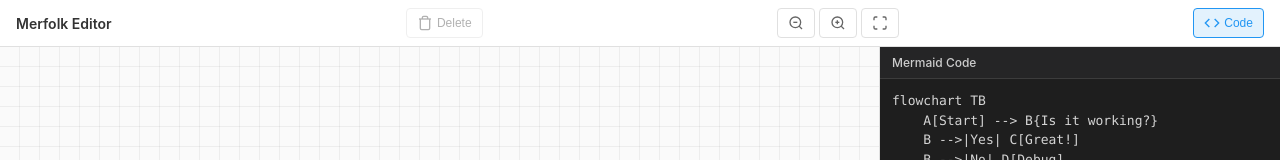
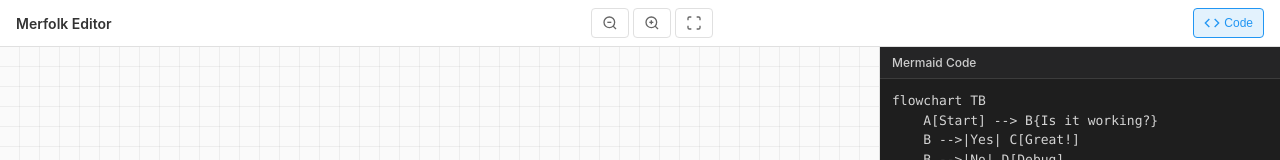
Before and after one commit to StrayDragon/merfolk-editor, a Svelte app: page / in a window 1280 px wide. Shown: the top 160 px of the page. Built offline with nearby package versions, Linux system fonts and the light colour scheme.

Commit message:
clean code

```diff
--- a/src/canvas/CanvasRenderer.ts
+++ b/src/canvas/CanvasRenderer.ts
@@ -228,7 +228,7 @@ export class CanvasRenderer {
         nodeGroup.attr('transform', `translate(${newX}, ${newY})`);
 
         // Update connected edges
-        this.updateEdgesForNode(node.id);
+        this.updateEdgesForNode();
       })
       .on('end', () => {
         nodeGroup.classed('dragging', false);
@@ -244,7 +244,7 @@ export class CanvasRenderer {
   /**
    * Update edges connected to a node
    */
-  private updateEdgesForNode(nodeId: string): void {
+  private updateEdgesForNode(): void {
     if (!this.model) return;
 
     // Clear all edge elements completely
--- a/src/components/Editor.svelte
+++ b/src/components/Editor.svelte
@@ -135,19 +135,6 @@
       console.error('[Editor] Failed to delete node:', error);
     }
   }
-
-  /**
-   * 删除选中的节点（工具栏按钮用）
-   */
-  function handleDeleteSelected(): void {
-    if (selectedNodeId) {
-      try {
-        handleDeleteNode(selectedNodeId);
-      } catch (error) {
-        console.error('[Editor] Failed to delete selected node:', error);
-      }
-    }
-  }
 </script>
 
 <div class="editor">
@@ -157,8 +144,6 @@
     onFitToView={fitToView}
     onZoomIn={zoomIn}
     onZoomOut={zoomOut}
-    onDeleteSelected={handleDeleteSelected}
-    hasSelection={selectedNodeId !== null}
   />
 
   <div class="editor-content">
--- a/src/components/InteractiveCanvas.svelte
+++ b/src/components/InteractiveCanvas.svelte
@@ -63,6 +63,7 @@
     sourceId: string;
     targetId: string;
     labelElement?: SVGGElement | SVGTextElement;
+    labelContainer?: SVGGElement | SVGTextElement;
     labelText?: string;
     originalPoints: string;
     decodedPoints?: Point[];
@@ -257,6 +258,10 @@
           directLabel.labelElement ??
           pickLabelForPath(pathCandidate.path, edgeLabelList, usedLabels);
         const overlayLabel = edge.text ? createOverlayLabel(pathCandidate.path, edge.text) : undefined;
+        const labelContainer =
+          overlayLabel
+            ? getLabelContainer(overlayLabel)
+            : directLabel.labelContainer ?? getLabelContainer(labelElement);
         // 避免重复显示 Mermaid 原标签
         if (labelElement) {
           labelElement.style.opacity = '0';
@@ -284,6 +289,7 @@
           sourceId: edge.source,
           targetId: edge.target,
           labelElement: overlayLabel ?? labelElement,
+          labelContainer,
           labelText: edge.text,
           originalPoints: pathCandidate.originalPoints,
           decodedPoints,
@@ -313,6 +319,7 @@
             pickedLabel && pickedLabel.textContent
               ? createOverlayLabel(path, pickedLabel.textContent.trim())
               : undefined;
+          const labelContainer = getLabelContainer(overlayLabel ?? pickedLabel ?? undefined);
           if (pickedLabel) {
             pickedLabel.style.opacity = '0';
           }
@@ -328,6 +335,7 @@
             sourceId: endpoints.sourceId,
             targetId: endpoints.targetId,
             labelElement: overlayLabel ?? pickedLabel,
+            labelContainer,
             labelText: overlayLabel ? overlayLabel.textContent ?? undefined : pickedLabel?.textContent ?? undefined,
             originalPoints: path.getAttribute('data-points') || '',
             decodedPoints,
@@ -473,8 +481,8 @@
   /**
    * 解码 Mermaid 存在 data-points 上的路径信息
    */
-  function decodeEdgePoints(encoded: string | null): Point[] | null {
-    if (!encoded || typeof atob !== 'function') return null;
+  function decodeEdgePoints(encoded: string | null): Point[] | undefined {
+    if (!encoded || typeof atob !== 'function') return undefined;
 
     try {
       const decoded = atob(encoded);
@@ -491,7 +499,7 @@
       console.warn('[InteractiveCanvas] Failed to decode edge points', error);
     }
 
-    return null;
+    return undefined;
   }
 
   /**
--- a/src/components/Toolbar.svelte
+++ b/src/components/Toolbar.svelte
@@ -5,8 +5,6 @@
     onFitToView: () => void;
     onZoomIn: () => void;
     onZoomOut: () => void;
-    onDeleteSelected?: () => void;
-    hasSelection?: boolean;
   }
 
   let {
@@ -15,33 +13,12 @@
     onFitToView,
     onZoomIn,
     onZoomOut,
-    onDeleteSelected,
-    hasSelection = false,
   }: Props = $props();
 </script>
 
 <div class="toolbar">
   <div class="toolbar-group">
     <span class="toolbar-title">Merfolk Editor</span>
-  </div>
-
-  <!-- 编辑工具 -->
-  <div class="toolbar-group">
-    {#if onDeleteSelected}
-      <button
-        class="toolbar-btn"
-        class:disabled={!hasSelection}
-        onclick={onDeleteSelected}
-        disabled={!hasSelection}
-        title="Delete Selected"
-      >
-        <svg width="16" height="16" viewBox="0 0 24 24" fill="none" stroke="currentColor" stroke-width="2">
-          <polyline points="3 6 5 6 21 6"/>
-          <path d="M19 6v14a2 2 0 0 1-2 2H7a2 2 0 0 1-2-2V6m3 0V4a2 2 0 0 1 2-2h4a2 2 0 0 1 2 2v2"/>
-        </svg>
-          <span>Delete</span>
-      </button>
-    {/if}
   </div>
 
   <!-- 视图工具 -->
@@ -135,7 +112,6 @@
     color: #2196f3;
   }
 
-  .toolbar-btn.disabled,
   .toolbar-btn:disabled {
     opacity: 0.5;
     cursor: not-allowed;
```
